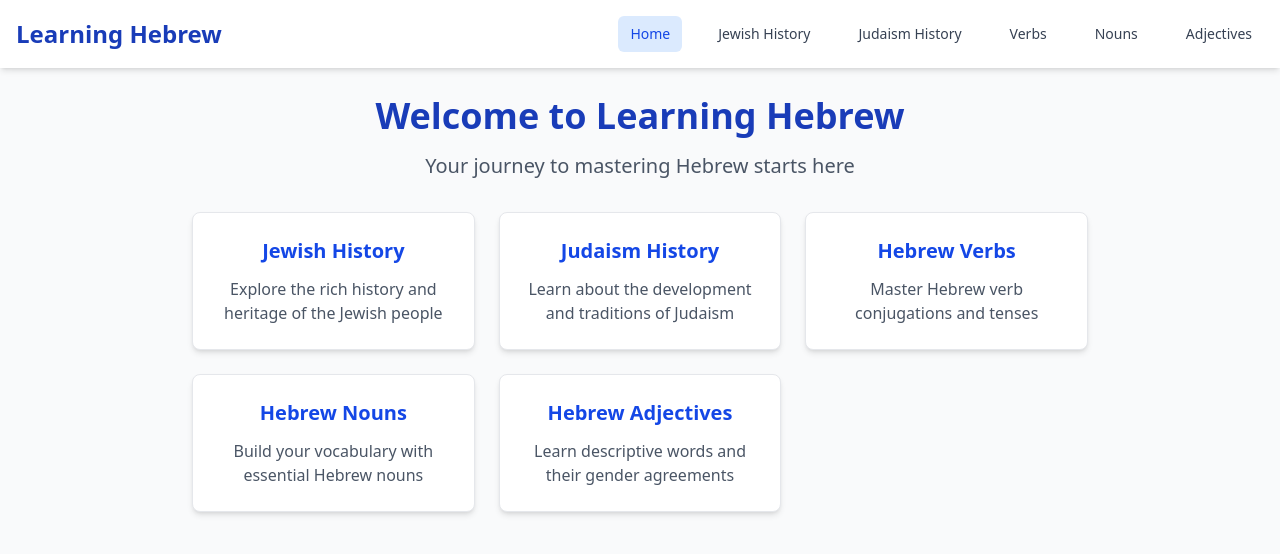
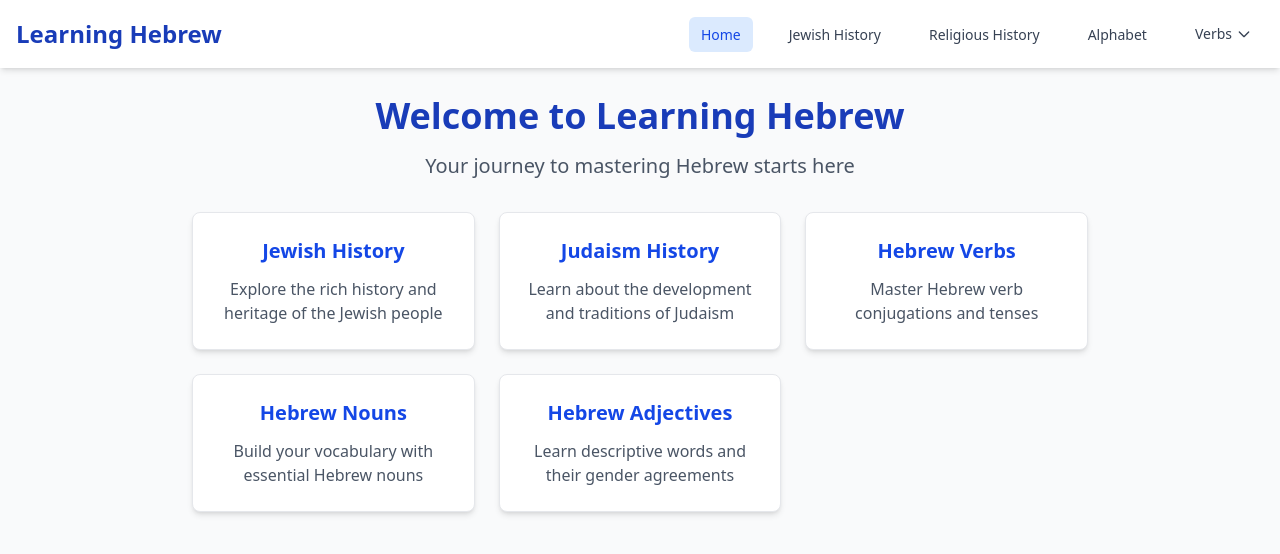
Before and after one commit to WilliamGiammona/learning-hebrew, a Next.js app: page / in a window 1280 px wide. Shown: the top 554 px of the page. Built offline with nearby package versions, Linux system fonts and the light colour scheme.

Commit message:
added dropdown

```diff
--- a/app/components/Navigation.tsx
+++ b/app/components/Navigation.tsx
@@ -4,18 +4,28 @@ import Link from "next/link";
 import { usePathname } from "next/navigation";
 import { useState } from "react";
 
+const verbTypes = [
+  { href: "/verbs/paal", label: "Paal" },
+  { href: "/verbs/piel", label: "Piel" },
+  { href: "/verbs/hifil", label: "Hifil" },
+  { href: "/verbs/hitpael", label: "Hitpael" },
+  { href: "/verbs/hufal", label: "Hufal" },
+  { href: "/verbs/pual", label: "Pual" },
+  { href: "/verbs/nifal", label: "Nifal" },
+];
+
 const navigationItems = [
   { href: "/", label: "Home" },
   { href: "/jewish-history", label: "Jewish History" },
-  { href: "/judaism-history", label: "Judaism History" },
-  { href: "/verbs", label: "Verbs" },
-  { href: "/nouns", label: "Nouns" },
-  { href: "/adjectives", label: "Adjectives" },
+  { href: "/religious-history", label: "Religious History" },
+  { href: "/alphabet", label: "Alphabet" },
+  { href: "/verbs", label: "Verbs", hasDropdown: true },
 ];
 
 export default function Navigation() {
   const pathname = usePathname();
   const [isMenuOpen, setIsMenuOpen] = useState(false);
+  const [isVerbsOpen, setIsVerbsOpen] = useState(false);
 
   return (
     <nav className="fixed top-0 left-0 right-0 bg-white shadow-md z-50">
@@ -26,10 +36,51 @@ export default function Navigation() {
           </Link>
 
           {/* Desktop Navigation */}
-          <div className="hidden md:flex space-x-6">
+          <div className="hidden md:flex space-x-6 items-center">
             {navigationItems.map((item) => (
+              <div key={item.href} className="relative group">
+                {item.hasDropdown ? (
+                  <>
+                    <button
+                      className={`px-3 py-2 rounded-md text-sm font-medium transition-colors flex items-center gap-1 ${
+                        pathname.startsWith(item.href)
+                          ? "bg-blue-100 text-blue-700"
+                          : "text-gray-700 hover:bg-gray-100 hover:text-blue-600"
+                      }`}
+                    >
+                      {item.label}
+                      <svg
+                        className="w-4 h-4"
+                        fill="none"
+                        stroke="currentColor"
+                        viewBox="0 0 24 24"
+                      >
+                        <path
+                          strokeLinecap="round"
+                          strokeLinejoin="round"
+                          strokeWidth={2}
+                          d="M19 9l-7 7-7-7"
+                        />
+                      </svg>
+                    </button>
+                    <div className="absolute top-full left-0 mt-1 w-48 bg-white shadow-lg rounded-md py-2 border border-gray-200 invisible group-hover:visible opacity-0 group-hover:opacity-100 transition-all duration-200">
+                      {verbTypes.map((verb) => (
                         <Link
-                key={item.href}
+                          key={verb.href}
+                          href={verb.href}
+                          className={`block px-4 py-2 text-sm font-medium transition-colors ${
+                            pathname === verb.href
+                              ? "bg-blue-100 text-blue-700"
+                              : "text-gray-700 hover:bg-gray-100 hover:text-blue-600"
+                          }`}
+                        >
+                          {verb.label}
+                        </Link>
+                      ))}
+                    </div>
+                  </>
+                ) : (
+                  <Link
                     href={item.href}
                     className={`px-3 py-2 rounded-md text-sm font-medium transition-colors ${
                       pathname === item.href
@@ -39,6 +90,8 @@ export default function Navigation() {
                   >
                     {item.label}
                   </Link>
+                )}
+              </div>
             ))}
           </div>
 
@@ -76,8 +129,55 @@ export default function Navigation() {
         {isMenuOpen && (
           <div className="md:hidden py-4 border-t border-gray-200">
             {navigationItems.map((item) => (
+              <div key={item.href}>
+                {item.hasDropdown ? (
+                  <div>
+                    <button
+                      className={`w-full text-left px-3 py-2 rounded-md text-base font-medium transition-colors flex items-center justify-between ${
+                        pathname.startsWith(item.href)
+                          ? "bg-blue-100 text-blue-700"
+                          : "text-gray-700 hover:bg-gray-100 hover:text-blue-600"
+                      }`}
+                      onClick={() => setIsVerbsOpen(!isVerbsOpen)}
+                    >
+                      {item.label}
+                      <svg
+                        className={`w-4 h-4 transition-transform ${
+                          isVerbsOpen ? "rotate-180" : ""
+                        }`}
+                        fill="none"
+                        stroke="currentColor"
+                        viewBox="0 0 24 24"
+                      >
+                        <path
+                          strokeLinecap="round"
+                          strokeLinejoin="round"
+                          strokeWidth={2}
+                          d="M19 9l-7 7-7-7"
+                        />
+                      </svg>
+                    </button>
+                    {isVerbsOpen && (
+                      <div className="pl-6 py-2 space-y-1">
+                        {verbTypes.map((verb) => (
                           <Link
-                key={item.href}
+                            key={verb.href}
+                            href={verb.href}
+                            className={`block px-3 py-2 rounded-md text-sm font-medium transition-colors ${
+                              pathname === verb.href
+                                ? "bg-blue-100 text-blue-700"
+                                : "text-gray-700 hover:bg-gray-100 hover:text-blue-600"
+                            }`}
+                            onClick={() => setIsMenuOpen(false)}
+                          >
+                            {verb.label}
+                          </Link>
+                        ))}
+                      </div>
+                    )}
+                  </div>
+                ) : (
+                  <Link
                     href={item.href}
                     className={`block px-3 py-2 rounded-md text-base font-medium transition-colors ${
                       pathname === item.href
@@ -88,6 +188,8 @@ export default function Navigation() {
                   >
                     {item.label}
                   </Link>
+                )}
+              </div>
             ))}
           </div>
         )}
```
Lines whose indentation alone changed are shown as unchanged.
